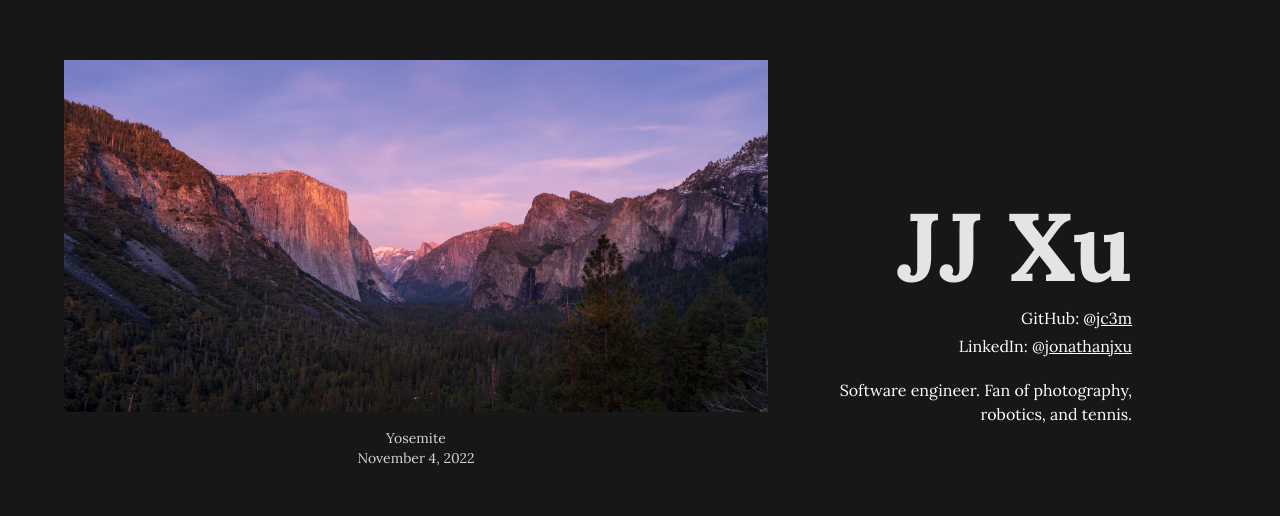
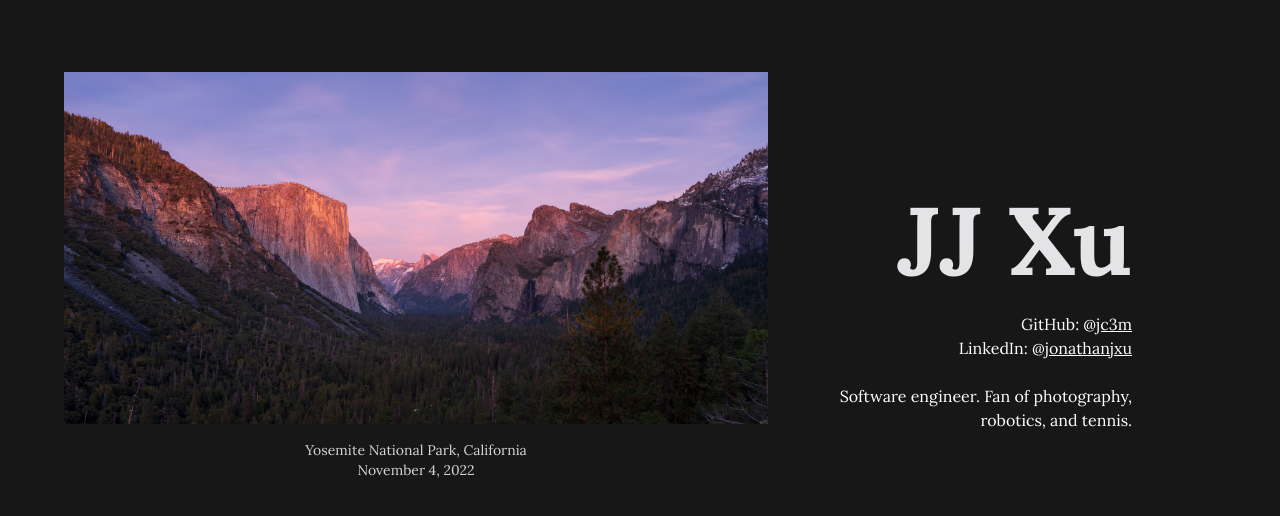
Before and after one commit to jc3m/jjxu-dev, a React (Create React App) app in the folder ui/: page / in a window 1280 px wide. Shown: the part 136-652 px from the top of the page. Built offline with nearby package versions, Linux system fonts and the light colour scheme.

Commit message:
Add mt ranier picture to landing page

```diff
--- a/ui/src/pages/landing/images/index.ts
+++ b/ui/src/pages/landing/images/index.ts
@@ -2,6 +2,7 @@ import Bangkok from './bangkok.jpg';
 import BrooklynBridge from './brooklyn-bridge.jpg';
 import Denver from './denver-union-stagion.jpg';
 import Flower from './flower.jpg';
+import Ranier from './mt-ranier.jpg';
 import Yosemite from './yosemite.jpg';
 import Zion from './zion.jpg';
 
@@ -33,13 +34,18 @@ export const images: Image[] = [
     date: new Date('2023-06-10'),
   },
   {
+    src: Ranier,
+    alt: 'Mount Ranier, Washington',
+    date: new Date('2023-09-18'),
+  },
+  {
     src: Yosemite,
-    alt: 'Yosemite',
+    alt: 'Yosemite National Park, California',
     date: new Date('2022-11-04'),
   },
   {
     src: Zion,
-    alt: 'Yosemite',
+    alt: 'Zion National Park, Utah',
     date: new Date('2022-02-19'),
   },
 ];
--- a/ui/src/pages/landing/index.tsx
+++ b/ui/src/pages/landing/index.tsx
@@ -18,7 +18,7 @@ export const Landing = () => {
         <img
           src={image.src}
           alt={image.alt}
-          className="shrink object-contain max-h-full md:max-h-[calc(90vh-130px)]"
+          className="shrink pt-6 object-contain max-h-full md:max-h-[calc(90vh-130px)]"
         />
         <p className="font-serif text-sm text-zinc-300 pt-4">{image.alt}</p>
         <p className="font-serif text-sm text-zinc-300">
@@ -26,8 +26,8 @@ export const Landing = () => {
         </p>
       </section>
       <section className="md:pr-16 flex flex items-center md:grow">
-        <div className="w-[300px] flex flex-col items-end space-y-1">
-          <h1 className="font-serif font-bold text-8xl pb-2 text-zinc-200">
+        <div className="w-[300px] flex flex-col items-end">
+          <h1 className="font-serif font-bold text-8xl pb-6 text-zinc-200">
             JJ Xu
           </h1>
           <p className="font-serif">
@@ -45,7 +45,7 @@ export const Landing = () => {
               jonathanjxu
             </a>
           </p>
-          <p className="font-serif text-right pt-4">
+          <p className="font-serif text-right pt-6">
             Software engineer. Fan of photography, robotics, and tennis.
           </p>
         </div>
```
Also changed, not shown: ui/src/pages/landing/images/mt-ranier.jpg (added).
